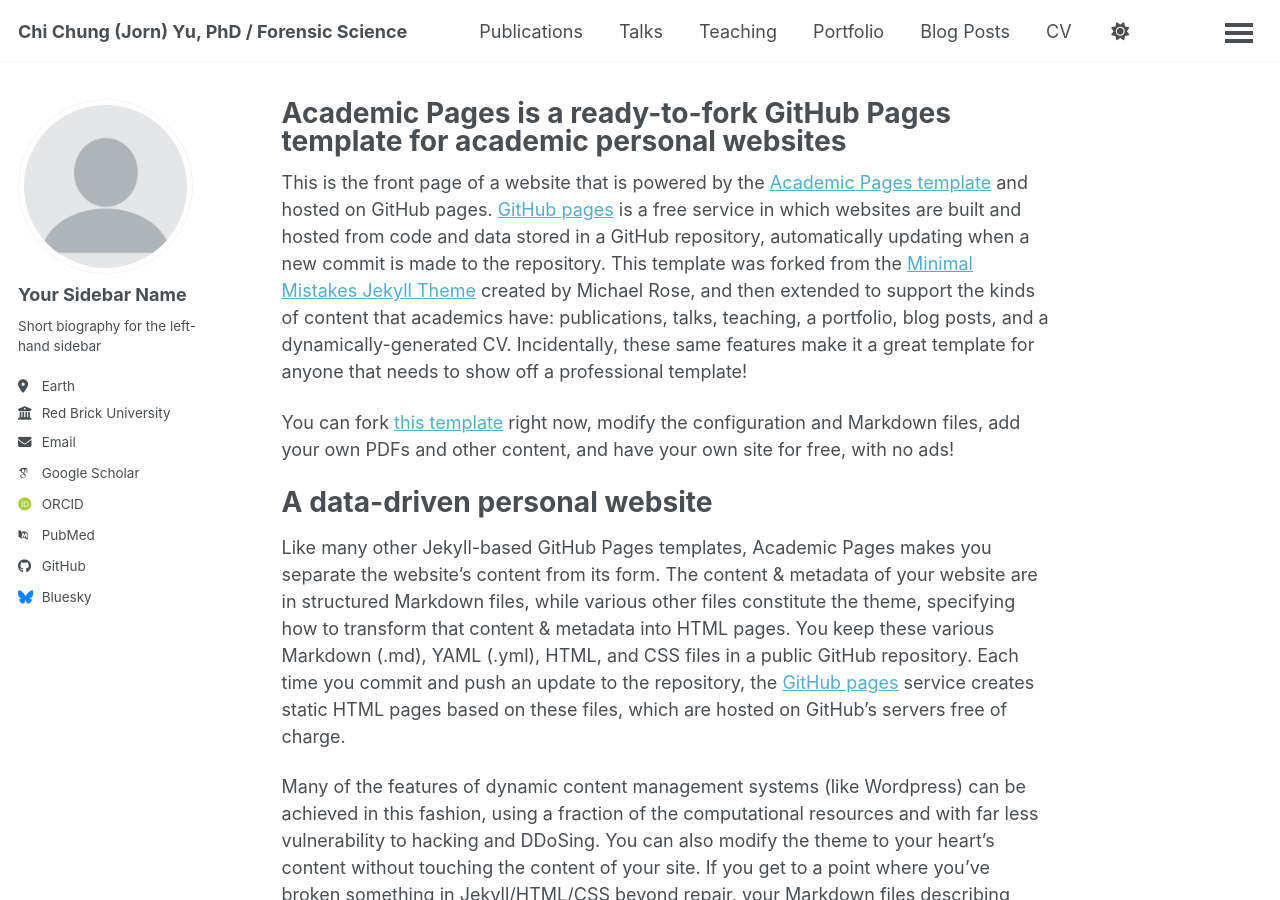
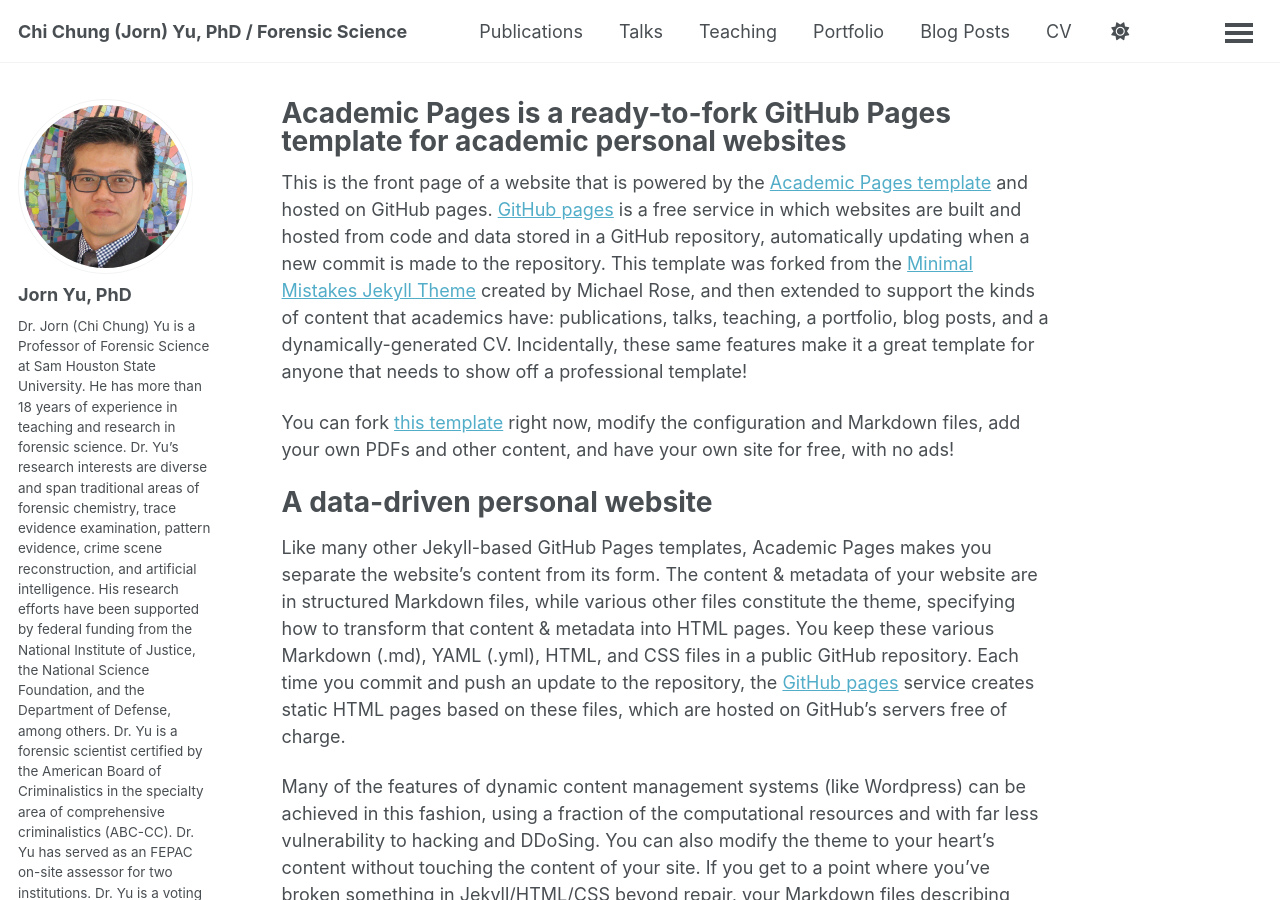
Before and after one commit to jornyu/jornyu.github.io, a Jekyll site: the page built from _pages/about.md, in a window 1280 px wide and 900 px high. Built offline with Jekyll 4.4.1, drawn with Linux system fonts in a browser that asks for light colours; some web fonts are replaced; a script bundle is joined from its source files by our own code; library files that are not in the unit come from our copies; some of the changed text lies outside the part shown.

Commit message:
update info

```diff
--- a/_config.yml
+++ b/_config.yml
@@ -23,25 +23,25 @@ repository               : "academicpages/academicpages.github.io"
 #               Additional customization can be done by editing /_includes/author-profile.html
 author:
   # Biographic information
-  avatar           : "profile.png"
-  name             : "Your Sidebar Name"
+  avatar           : "JornYu.png"
+  name             : "Jorn Yu, PhD"
   pronouns         : # example: "she/her"
-  bio              : "Short biography for the left-hand sidebar"
+  bio              : "Dr. Jorn (Chi Chung) Yu is a Professor of Forensic Science at Sam Houston State University. He has more than 18 years of experience in teaching and research in forensic science. Dr. Yu’s research interests are diverse and span traditional areas of forensic chemistry, trace evidence examination, pattern evidence, crime scene reconstruction, and artificial intelligence. His research efforts have been supported by federal funding from the National Institute of Justice, the National Science Foundation, and the Department of Defense, among others. Dr. Yu is a forensic scientist certified by the American Board of Criminalistics in the specialty area of comprehensive criminalistics (ABC-CC). Dr. Yu has served as an FEPAC on-site assessor for two institutions. Dr. Yu is a voting member on the Academy Standard Board in the Consensus Bodies of crime scene investigation and bloodstain pattern analysis. Dr. Yu is a Fellow of the American Academy of Forensic Sciences, and he also serves as one of the Board of Directors of the Houston Forensic Science Center."
   location         : "Earth"
-  employer         : "Red Brick University"
+  employer         : "Sam Houston State University"
   uri              : # URL
-  email            : "none@example.org"
+  email            : "jornyu@shsu.edu, jornyu@gmail.com"
 
   # Academic websites
-  academia         : # URL
+  academia         : "https://www.shsu.edu/academics/colleges/criminal-justice/forensic-science/"
   arxiv            : # URL - Update with the correct link to your profile
-  googlescholar    : "https://scholar.google.com/citations?user=PS_CX0AAAAAJ"
+  googlescholar    : "https://scholar.google.com/citations?user=4cC57y4AAAAJ"
   inspire-hep      : # URL
   impactstory      : # URL
-  orcid            : "https://orcid.org/yourorcidurl"
+  orcid            : "https://orcid.org/0000-0002-4899-7909"
   semantic         : # URL
   ssrn             : # URL
-  pubmed           : "https://www.ncbi.nlm.nih.gov/pubmed/?term=john+snow"
+  pubmed           : # URL
   researchgate     : # URL
   scopus           : # URL
   zotero           : # URL
@@ -51,7 +51,7 @@ author:
   bitbucket        : # Username - Update with your username on the site
   codepen          : # Username
   dribbble         : # Username
-  github           : "academicpages"
+  github           : "jornyu"
   kaggle           : # Username
   stackoverflow    : # User number or user number and name (i.e., use "1" or "1/jeff-atwood")
 
@@ -66,7 +66,7 @@ author:
   keybase          : # Username
   instagram        : # Username
   lastfm           : # Username
-  linkedin         : # Username
+  linkedin         : "jornyu"
   mastodon         : # URL
   medium           : # URL
   pinterest        : # Username
```
Also changed, not shown: images/JornYu.png (added).
